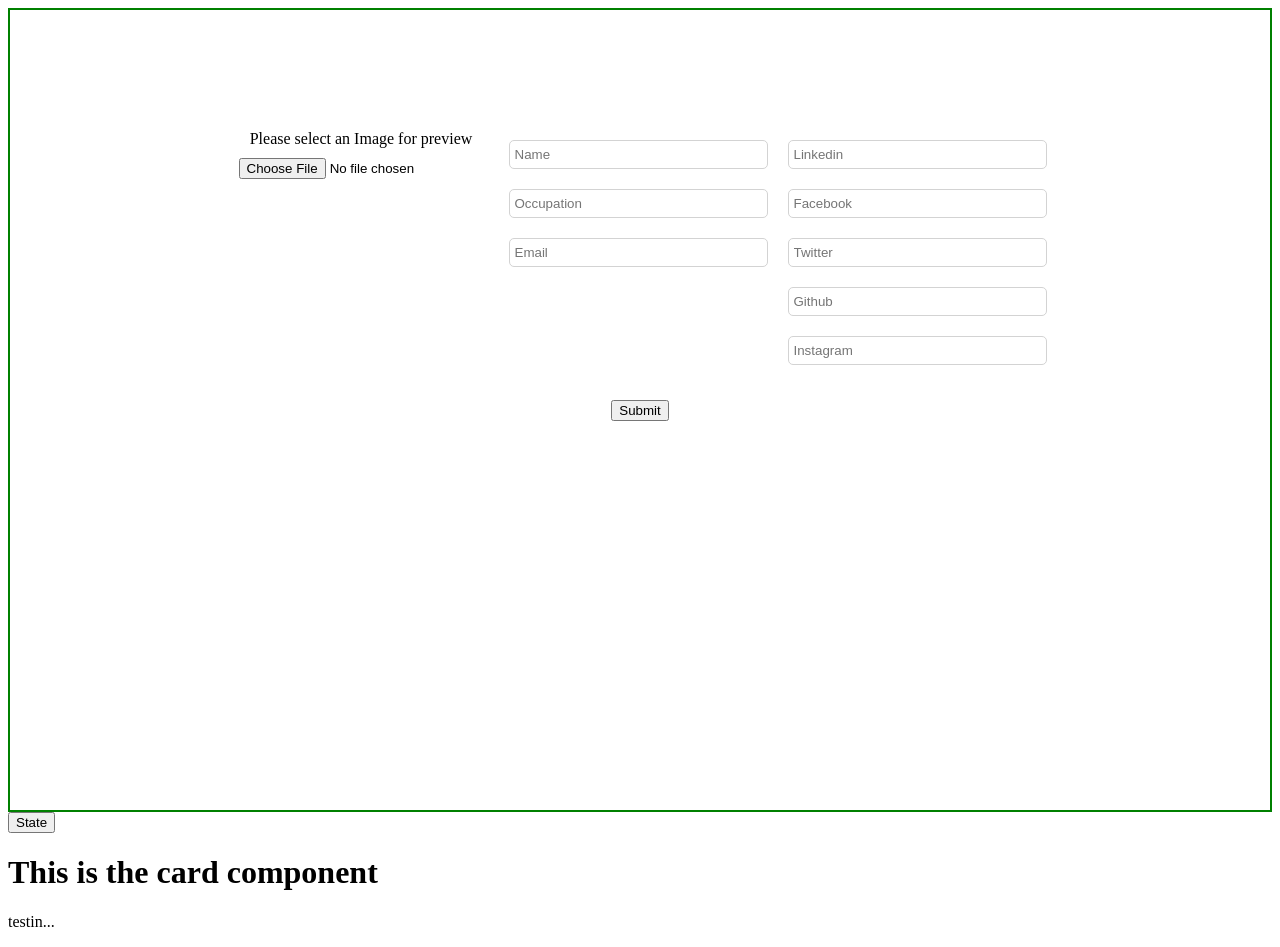
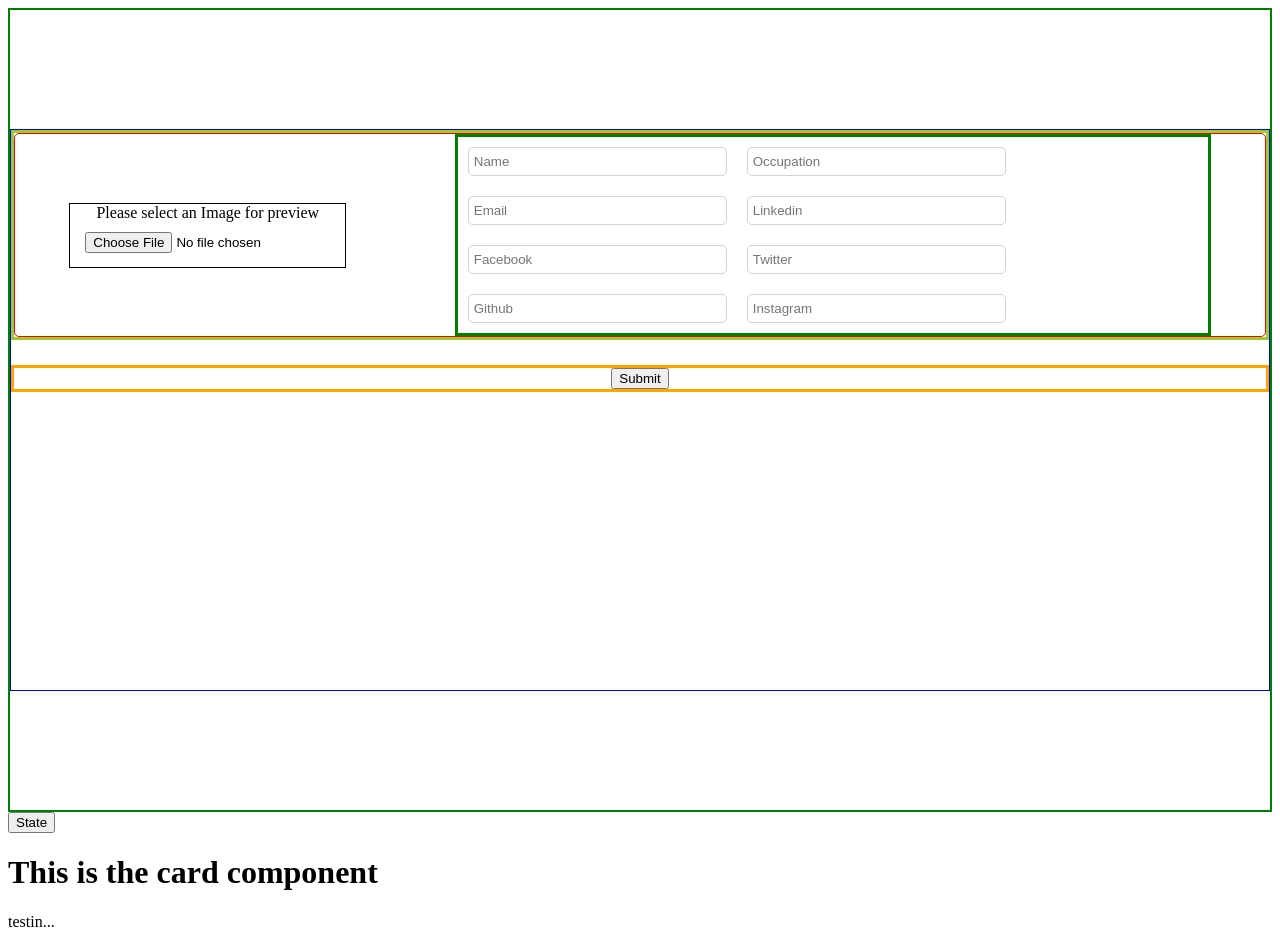
Before and after one commit to ZMcClung88/react-app-boilerplate, a React app: page / in a window 1280 px wide. Built offline with nearby package versions, Linux system fonts and the light colour scheme.

Commit message:
Saving changes

```diff
--- a/components/Form.js
+++ b/components/Form.js
@@ -135,22 +135,19 @@ class Form extends Component {
                   Upload Image
                 </button> */}
               </div>
-              <div className="personal_info">
-                <input onChange={this.handleName} value={this.state.name} type="text" placeholder="Name" />
-                <input
-                  onChange={this.handleOccupation}
-                  value={this.state.occupation}
-                  type="text"
-                  placeholder="Occupation"
-                />
-                <input onChange={this.handleEmail} value={this.state.email} type="text" placeholder="Email" />
-              </div>
-              <div className="social_media_links">
-                <input onChange={this.handleLinkedin} type="text" placeholder="Linkedin" />
-                <input onChange={this.handleFacebook} type="text" placeholder="Facebook" />
-                <input onChange={this.handleTwitter} type="text" placeholder="Twitter" />
-                <input onChange={this.handleGithub} type="text" placeholder="Github" />
-                <input onChange={this.handleInstagram} type="text" placeholder="Instagram" />
+              <div className="personal_info_links">
+                <div className="links_left">
+                  <input onChange={this.handleName} type="text" placeholder="Name" />
+                  <input onChange={this.handleOccupation} type="text" placeholder="Occupation" />
+                  <input onChange={this.handleEmail} type="text" placeholder="Email" />
+                  <input onChange={this.handleLinkedin} type="text" placeholder="Linkedin" />
+                </div>
+                <div className="links_right">
+                  <input onChange={this.handleFacebook} type="text" placeholder="Facebook" />
+                  <input onChange={this.handleTwitter} type="text" placeholder="Twitter" />
+                  <input onChange={this.handleGithub} type="text" placeholder="Github" />
+                  <input onChange={this.handleInstagram} type="text" placeholder="Instagram" />
+                </div>
               </div>
             </div>
           </div>
--- a/public/style.css
+++ b/public/style.css
@@ -8,9 +8,10 @@
 
 .form {
   height: 70vh;
-  width: 70%;
+  width: 100%;
   display: flex;
   flex-direction: column;
+  border: 1px solid blue;
 }
 
 .image-preview {
@@ -24,6 +25,10 @@
   width: 250px;
   border-radius: 50%;
   /* border: 3px solid red; */
+}
+
+.image_select {
+  border: 1px solid black;
 }
 
 input {
@@ -40,7 +45,7 @@ input {
 }
 
 .form_top {
-  /* border: 1px solid red; */
+  border: 3px solid yellowgreen;
   display: flex;
   justify-content: center;
   align-items: center;
@@ -48,27 +53,25 @@ input {
 }
 
 .form_bottom {
-  /* border: 1px solid blue; */
+  border: 3px solid orange;
   display: flex;
   justify-content: center;
   align-items: center;
 }
 
-.personal_info {
+.personal_info_links {
   display: flex;
   flex-direction: column;
-}
-
-.social_media_links {
-  display: flex;
-  flex-direction: column;
+  border: 3px solid green;
+  width: 60%;
 }
 
 .form_submit {
-  /* width: 20%; */
+  width: 100%;
   /* height: 5%; */
-  /* border: 1px solid red; */
+  border: 1px solid red;
   border-radius: 5px;
   display: flex;
-  justify-content: center;
+  justify-content: space-around;
+  align-items: center;
 }
```
Also changed, not shown: public/images/default_profile.jpeg (added).
